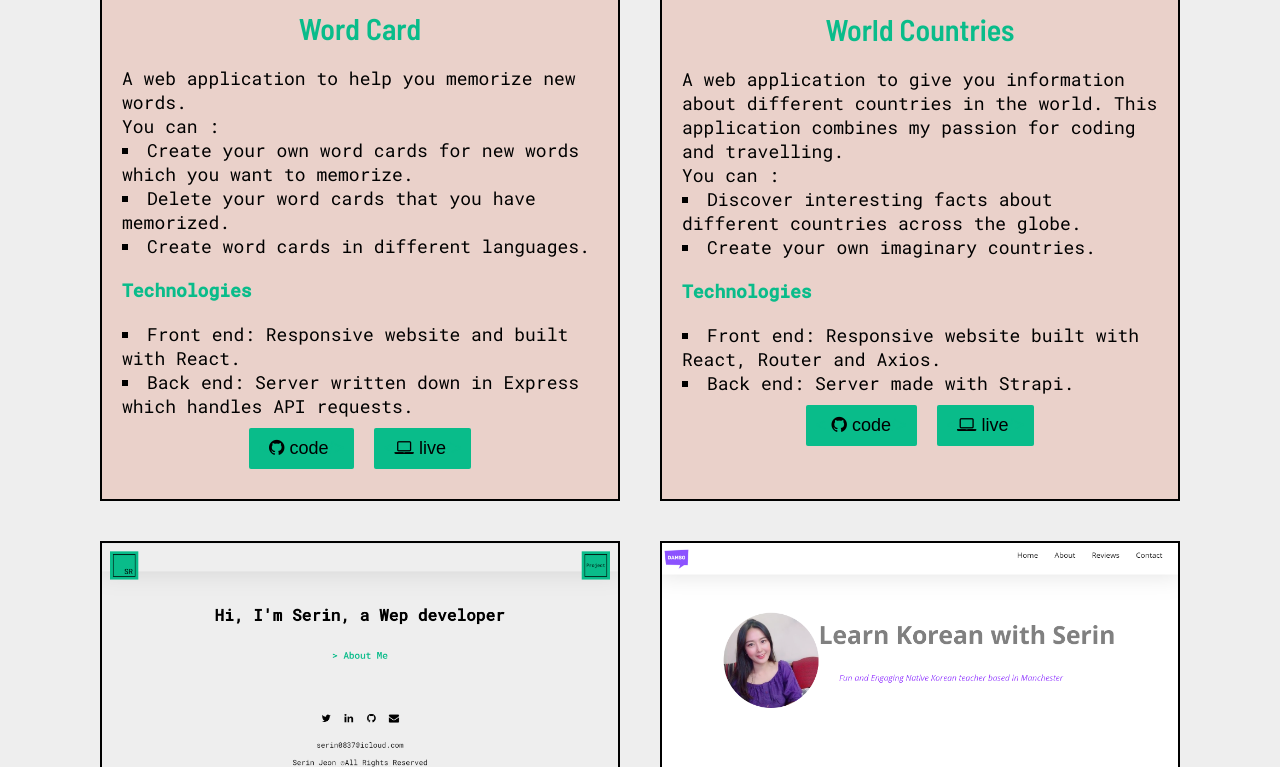
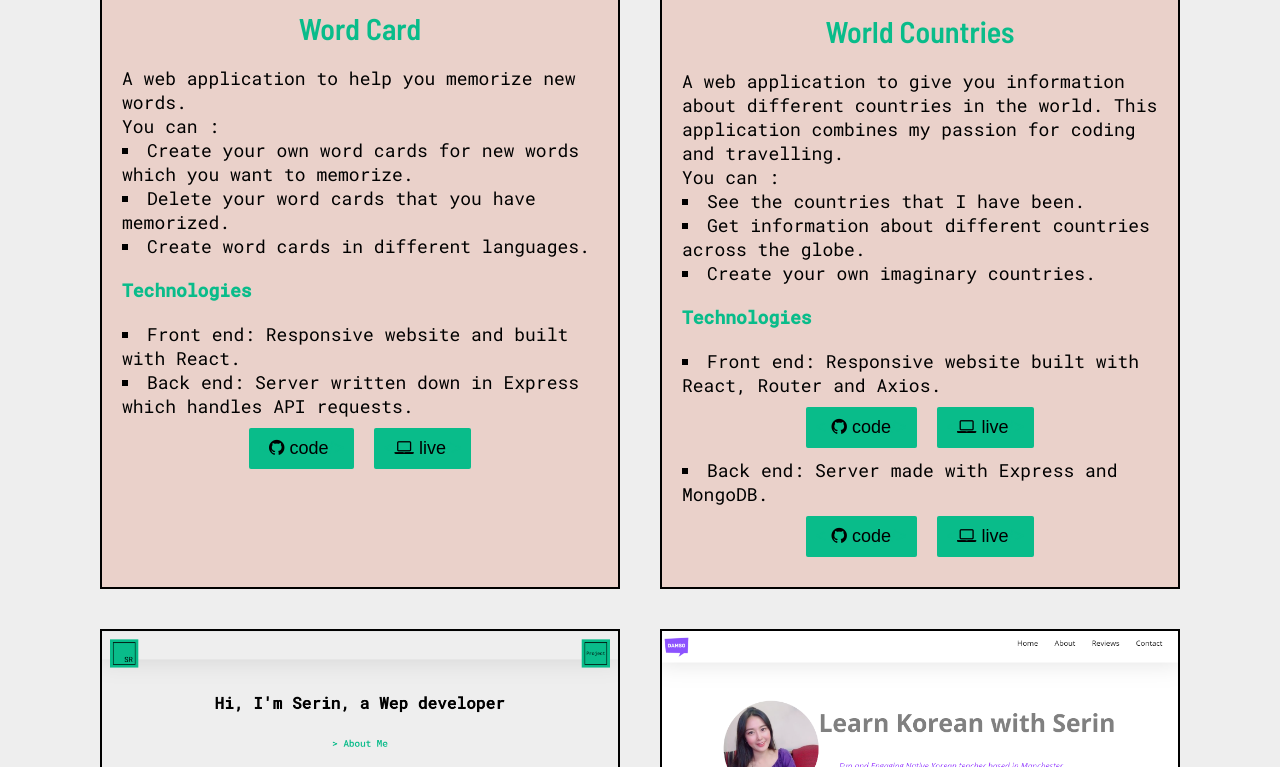
Before and after one commit to serin0837/portfolio, a React (Create React App) app: page /project in a window 1280 px wide. Shown: the part 459-1226 px from the top of the page. Built offline with nearby package versions, Linux system fonts and the light colour scheme.

Commit message:
add link to live button

```diff
--- a/src/component/Project.jsx
+++ b/src/component/Project.jsx
@@ -1,7 +1,6 @@
 import React from "react";
 import wordCard from "../img/word-card.PNG";
 import portfolio from "../img/portfolio.PNG";
-import pokemon from "../img/pokemon.PNG";
 import worldCountries from "../img/world countries.PNG";
 import damso from "../img/damso.PNG";
 
@@ -92,9 +91,9 @@ const Project = () => {
               </p>
               You can :
               <ul>
+                <li>See the countries that I have been.</li>
                 <li>
-                  Discover interesting facts about different countries across
-                  the globe.
+                  Get information about different countries across the globe.
                 </li>
                 <li>Create your own imaginary countries.</li>
               </ul>
@@ -105,13 +104,10 @@ const Project = () => {
                     Front end: Responsive website built with React, Router and
                     Axios.
                   </li>
-                  <li>Back end: Server made with Strapi.</li>
-                </ul>
-              </div>
-              <div className="project-button">
+                  <div className="project-button">
                 <button>
                   <a
-                    href="https://github.com/serin0837/world-traveller"
+                    href="https://github.com/serin0837/country"
                     target="_blank"
                     className="projects"
                     rel="noopener noreferrer"
@@ -125,6 +121,36 @@ const Project = () => {
                 <button>
                   <a
                     href="#"
+                    target="_blank"
+                    className="projects"
+                    rel="noopener noreferrer"
+                  >
+                    <span className="code">&lt;</span>
+                    <i className="fa fa-laptop" aria-hidden="true"></i> live
+                    <span className="code">&#47;&gt;</span>
+                  </a>
+                </button>
+              </div>
+                  <li>Back end: Server made with Express and MongoDB.</li>
+                </ul>
+              </div>
+              <div className="project-button">
+                <button>
+                  <a
+                    href="https://github.com/serin0837/country-backend"
+                    target="_blank"
+                    className="projects"
+                    rel="noopener noreferrer"
+                  >
+                    <span className="code">&lt;</span>{" "}
+                    <i className="fa fa-github" aria-hidden="true"></i> code
+                    <span className="code">&#47;&gt;</span>
+                  </a>
+                </button>
+
+                <button>
+                  <a
+                    href="https://country-back.herokuapp.com/api/countries"
                     target="_blank"
                     className="projects"
                     rel="noopener noreferrer"
@@ -226,7 +252,7 @@ const Project = () => {
 
                 <button>
                   <a
-                    href="#"
+                    href="https://damsolearnkorean.netlify.app/"
                     target="_blank"
                     className="projects"
                     rel="noopener noreferrer"
```
Also changed, not shown: note/backlog.md (+5 -0 lines), src/img/world countries.PNG.
